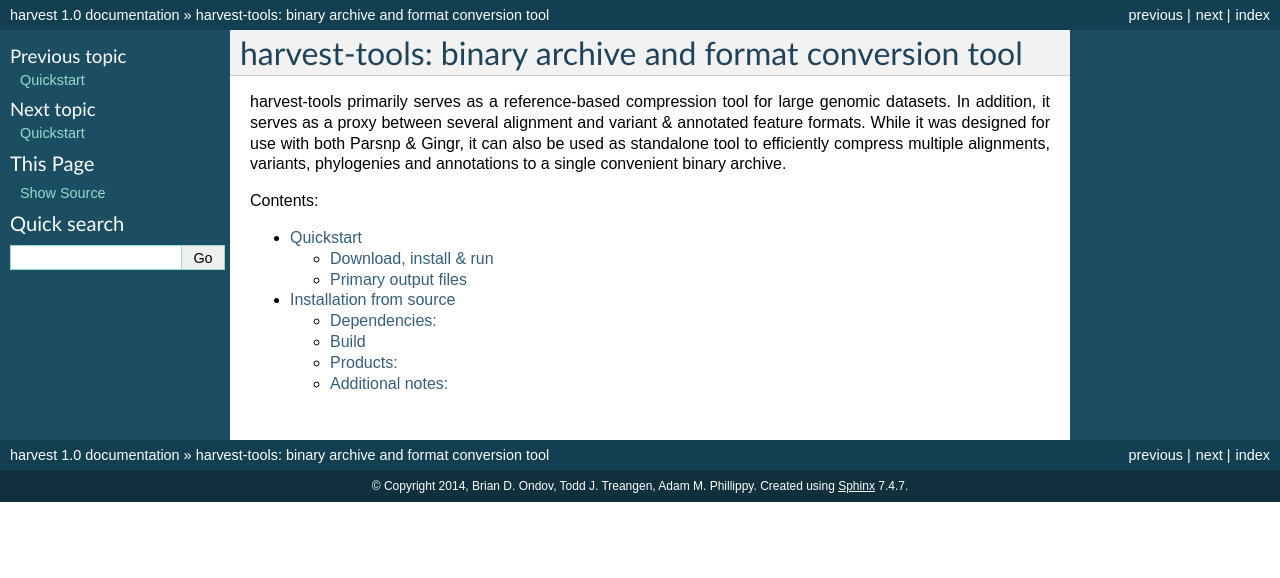
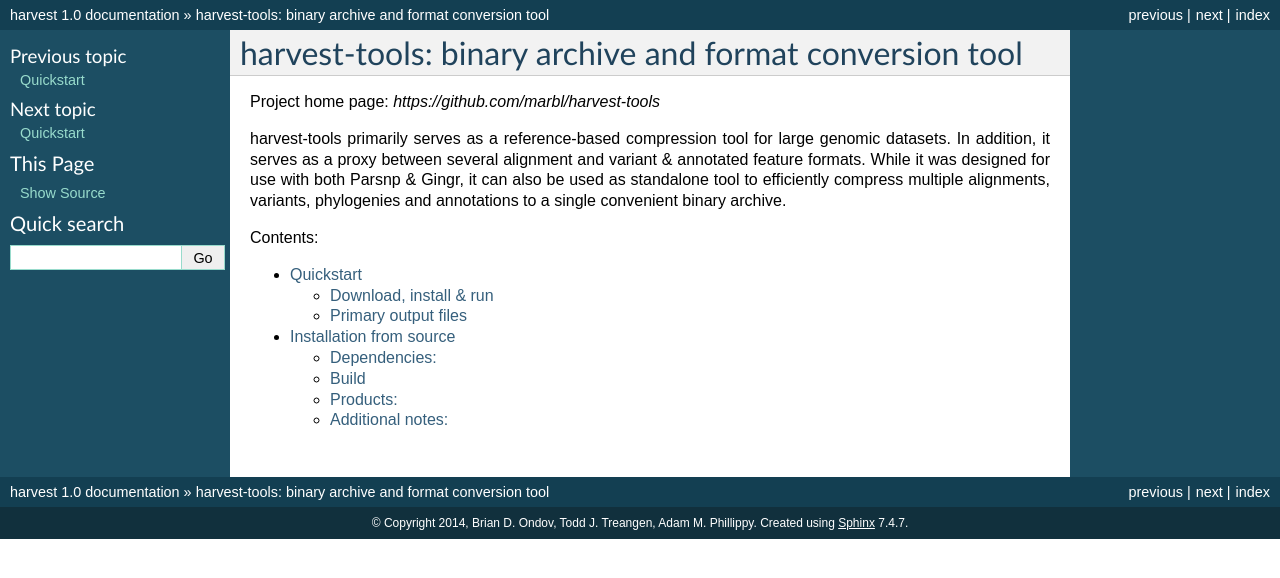
Before and after one commit to marbl/harvest, a Sphinx documentation site: the page built from docs/content/harvest-tools.rst, in a window 1280 px wide. Shown: the top 578 px of the page. Built offline with Sphinx 7.4.7, drawn with Linux system fonts in a browser that asks for light colours; pages that are not in the unit, such as notebooks, are missing from menus.

Commit message:
Update harvest-tools.rst

```diff
--- a/docs/content/harvest-tools.rst
+++ b/docs/content/harvest-tools.rst
@@ -1,6 +1,8 @@
 =================================================================
 harvest-tools: binary archive and format conversion tool
 =================================================================
+
+Project home page: `https://github.com/marbl/harvest-tools`
 
 harvest-tools primarily serves as a reference-based compression tool for large genomic datasets. In addition, it serves as a proxy between several alignment and variant & annotated feature formats. While it was designed for use with both Parsnp & Gingr, it can also be used as standalone tool to efficiently compress multiple alignments, variants, phylogenies and annotations to a single convenient binary archive.
 
```
